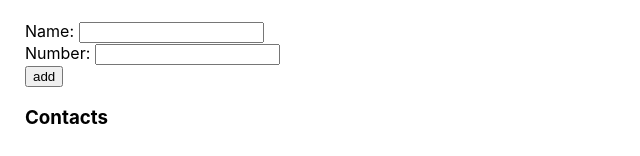
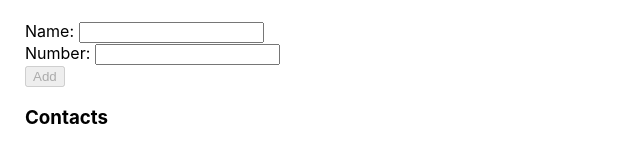
Before and after one commit to Francormin/fullstackopen-bootcamp, a React (Create React App) app in the folder part2/exercises-directory/: page / in a window 1280 px wide. Shown: the part 155-311 px from the top of the page, without its empty margins (0-640 px from the left). Built offline with nearby package versions, Linux system fonts and the light colour scheme; no server answers.

Commit message:
ui changing stuff

```diff
--- a/part2/exercises-directory/src/components/ContactForm.js
+++ b/part2/exercises-directory/src/components/ContactForm.js
@@ -7,7 +7,9 @@ export const ContactForm = ({ nameHandler, name, numberHandler, number, submitHa
       Number: <input onChange={numberHandler} value={number} />
     </div>
     <div>
-      <button type="submit">add</button>
+      <button type="submit" disabled={!name || !number}>
+        Add
+      </button>
     </div>
   </form>
 );
```
